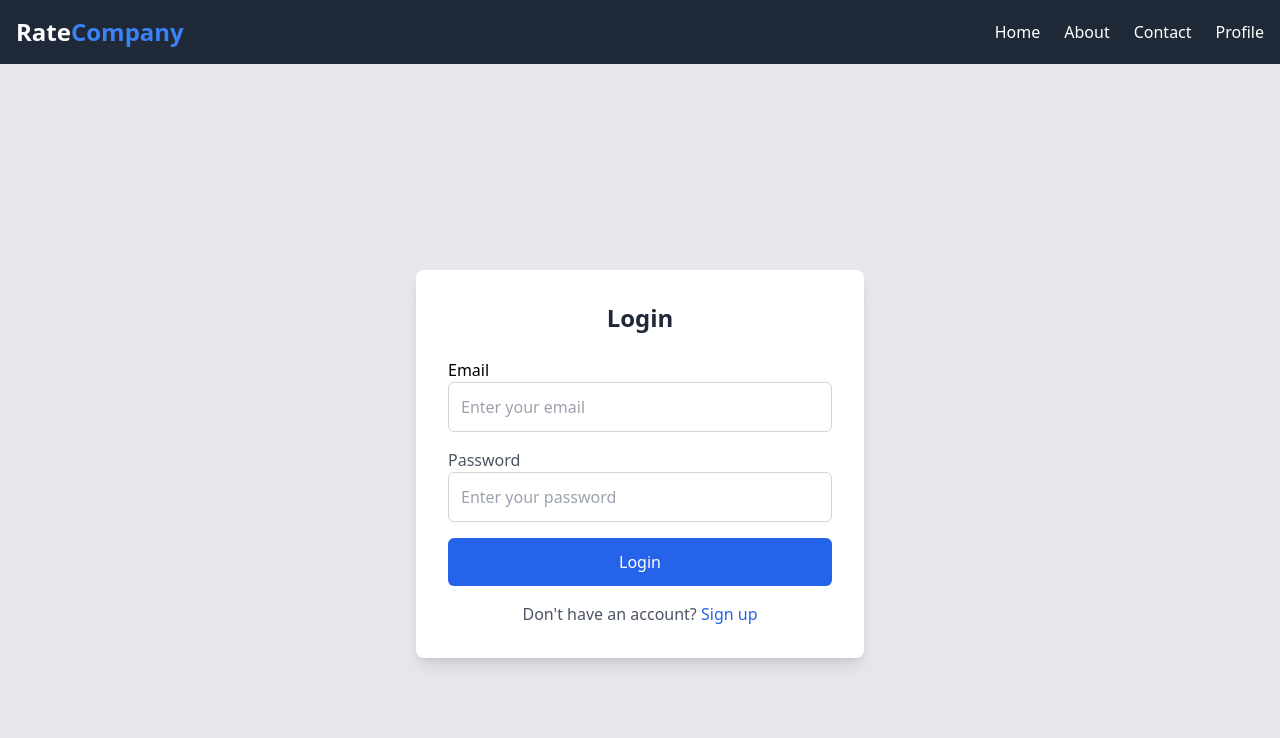
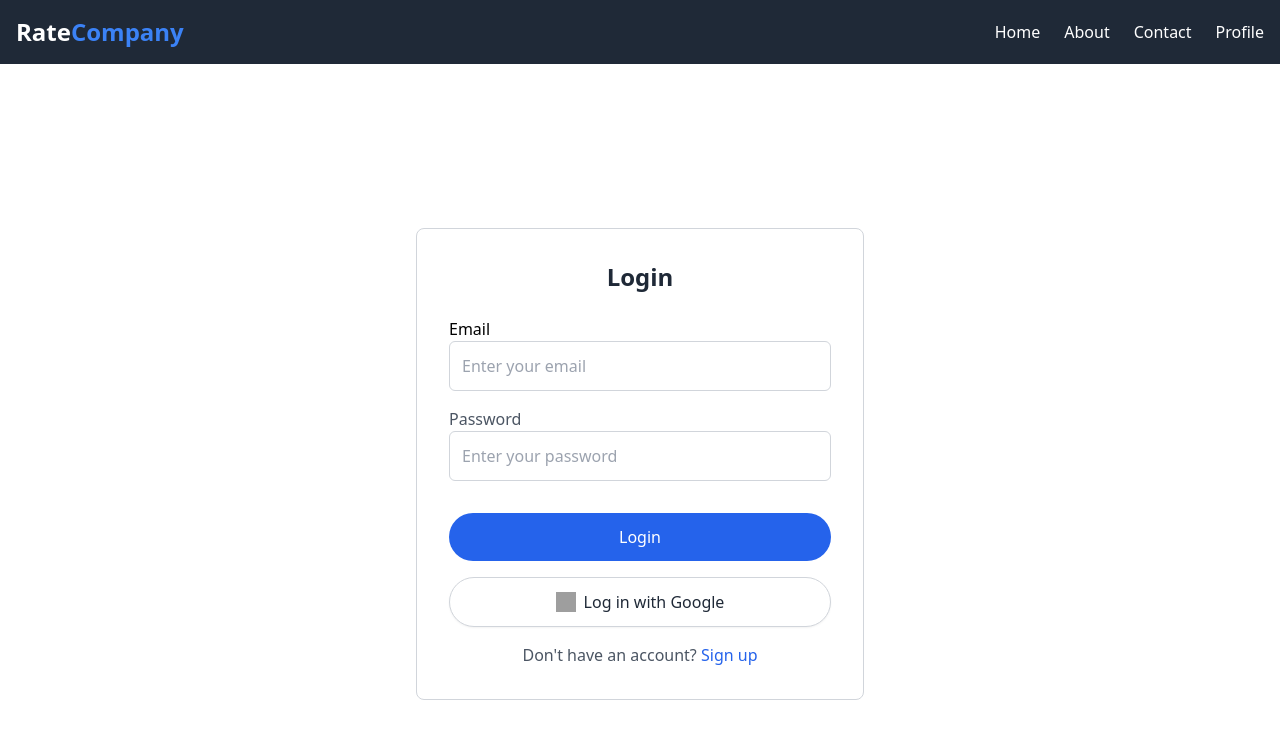
Before and after one commit to kaushalpapnai/ratecompany, a React (Create React App) app: page /login in a window 1280 px wide. Shown: the top 738 px of the page. Built offline with nearby package versions, Linux system fonts and the light colour scheme; no server answers; grey boxes are pictures that could not be loaded.

Commit message:
optimize login form

```diff
--- a/package.json
+++ b/package.json
@@ -3,6 +3,7 @@
   "version": "0.1.0",
   "private": true,
   "dependencies": {
+    "@heroicons/react": "^2.2.0",
     "@reduxjs/toolkit": "^2.4.0",
     "@testing-library/jest-dom": "^5.17.0",
     "@testing-library/react": "^13.4.0",
@@ -14,6 +15,7 @@
     "react-redux": "^9.1.2",
     "react-router-dom": "^7.0.1",
     "react-scripts": "5.0.1",
+    "react-toastify": "^10.0.6",
     "redux": "^5.0.1",
     "web-vitals": "^2.1.4"
   },
--- a/src/components/LoginForm.jsx
+++ b/src/components/LoginForm.jsx
@@ -3,11 +3,14 @@ import {
   createUserWithEmailAndPassword,
   getAuth,
   updateProfile,
-  signInWithEmailAndPassword
+  signInWithEmailAndPassword,
 } from "firebase/auth";
 import { app } from "../firebase";
 import { useDispatch } from "react-redux";
 import { addUser } from "../store/slices/userSlice";
+import { GoogleAuthProvider, signInWithPopup } from "firebase/auth";
+import { ExclamationCircleIcon } from "@heroicons/react/16/solid";
+// import { ExclamationCircleIcon } from '@heroicons/react/solid';
 
 
 const LoginForm = () => {
@@ -15,26 +18,52 @@ const LoginForm = () => {
   const [password, setPassword] = useState("");
   const [name, setName] = useState("");
   const [isLogin, setIsLogin] = useState(true);
-  const [loginError,setLoginError] = useState(" ")
-  const [signUpError,setSignUpError] = useState(" ")
+  const [loginError, setLoginError] = useState("");
+  const [signUpError, setSignUpError] = useState("");
 
-  const dispatch = useDispatch()
+  const provider = new GoogleAuthProvider();
+  const dispatch = useDispatch();
   const auth = getAuth(app);
+
+  // google sign in ------------->
+  const logInGoogle = () => {
+    signInWithPopup(auth, provider)
+      .then((result) => {
+        // This gives you a Google Access Token. You can use it to access the Google API.
+        const credential = GoogleAuthProvider.credentialFromResult(result);
+        const token = credential.accessToken;
+        // The signed-in user info.
+        const user = result.user;
+        const { uid, displayName, email } = user;
+        dispatch(addUser({ uid, displayName, email }));
+        // IdP data available using getAdditionalUserInfo(result)
+        // ...
+      })
+      .catch((error) => {
+        const errorCode = error.code;
+        const errorMessage = error.message;
+        setLoginError(errorCode);
+        const email = error.customData.email;
+        const credential = GoogleAuthProvider.credentialFromError(error);
+        // ...
+      });
+  };
 
   const handleSubmit = (e) => {
     e.preventDefault();
   };
 
   const handleIsLogin = () => {
-    setLoginError(" ")
-    setSignUpError(" ")
+    setLoginError("");
+    setSignUpError("");
     setIsLogin(!isLogin);
   };
 
   const createUser = () => {
-    if(name === ""){
-        setSignUpError("enter the name")
-        return
+    setSignUpError("");
+    if (name === "") {
+      setSignUpError("enter the name");
+      return;
     }
     createUserWithEmailAndPassword(auth, email, password)
       .then((userCredential) => {
@@ -45,8 +74,8 @@ const LoginForm = () => {
           displayName: name,
         })
           .then(() => {
-            const {uid,displayName,email} = user;
-            dispatch(addUser({ uid, email, displayName }))
+            const { uid, displayName, email } = user;
+            dispatch(addUser({ uid, email, displayName }));
           })
           .catch((error) => {
             console.error("Error updating profile:", error.message);
@@ -55,33 +84,47 @@ const LoginForm = () => {
       .catch((error) => {
         const errorCode = error.code;
         const errorMessage = error.message;
-        setSignUpError(errorCode)
+        setSignUpError(errorCode);
         // ..
       });
   };
 
   const logInUser = () => {
+    setLoginError("")
     signInWithEmailAndPassword(auth, email, password)
       .then((userCredential) => {
         // Signed in
         const user = userCredential.user;
-        const {uid,displayName,email} = user
-        dispatch(addUser({uid,displayName,email}))
+        const { uid, displayName, email } = user;
+        dispatch(addUser({ uid, displayName, email }));
         // ...
       })
       .catch((error) => {
         const errorCode = error.code;
         const errorMessage = error.message;
-        setLoginError(errorCode)
+        setLoginError(errorCode);
       });
   };
 
   return (
-    <div className="flex justify-center items-center h-screen bg-gray-200">
-      <div className="bg-white p-8 rounded-lg shadow-lg w-full max-w-md">
+    <div className="flex justify-center items-center h-screen bg-white">
+      <div className="bg-white p-8 rounded-lg border border-gray-300 w-full max-w-md">
         <h2 className="text-2xl font-semibold text-center text-gray-800 mb-6">
           {isLogin ? "Login" : "Sign Up"}
         </h2>
+        {loginError && (
+          <p className="text-white text-center p-2 rounded-md mb-2 bg-red-500 flex items-center justify-center">
+            <ExclamationCircleIcon className="h-5 w-5 mr-2" />
+            {loginError}
+          </p>
+        )}
+
+        {signUpError && (
+          <p className="text-white text-center p-2 rounded-md mb-2 bg-red-500 flex items-center justify-center">
+          <ExclamationCircleIcon className="h-5 w-5 mr-2" />
+          {signUpError}
+        </p>
+        )}
         <form onSubmit={handleSubmit}>
           {/* Name Input */}
           {!isLogin && (
@@ -116,7 +159,7 @@ const LoginForm = () => {
           </div>
 
           {/* Password Input */}
-          <div className="mb-4">
+          <div className="mb-8">
             <label htmlFor="password" className="block text-gray-600">
               Password
             </label>
@@ -129,15 +172,13 @@ const LoginForm = () => {
               placeholder="Enter your password"
             />
           </div>
-          {loginError ? <p className="text-red-500 mb-2" >{loginError}</p> : null}
-          {signUpError ? <p className="text-red-500 mb-2" >{signUpError}</p> : null}
           {/* Submit Button */}
 
           {isLogin ? (
             <button
               onClick={logInUser}
               type="submit"
-              className="w-full bg-blue-600 text-white py-3 rounded-md hover:bg-blue-700 focus:outline-none"
+              className="w-full bg-blue-600 text-white py-3 rounded-full hover:bg-blue-700 focus:outline-none"
             >
               Login{" "}
             </button>
@@ -150,6 +191,17 @@ const LoginForm = () => {
               Sign Up
             </button>
           )}
+          <button
+            onClick={logInGoogle}
+            className="w-full mt-4 bg-white text-gray-800 py-3 rounded-full border border-gray-300 shadow-sm flex items-center justify-center hover:bg-gray-100 focus:outline-none"
+          >
+            <img
+              src="https://w7.pngwing.com/pngs/338/520/png-transparent-g-suite-google-play-google-logo-google-text-logo-cloud-computing-thumbnail.png"
+              alt="Google logo"
+              className="h-5 w-5 mr-2"
+            />
+            Log in with Google
+          </button>
         </form>
 
         {/* Toggle Login/Sign Up */}
--- a/src/components/Navbar.jsx
+++ b/src/components/Navbar.jsx
@@ -1,6 +1,6 @@
 import React, { useEffect, useState } from "react";
 import { useDispatch } from "react-redux";
-import { Link, Outlet } from "react-router-dom";
+import { Link, Outlet, useLocation, useNavigate } from "react-router-dom";
 import { auth } from "../firebase";
 import { addUser, removeUser } from "../store/slices/userSlice";
 
@@ -8,11 +8,17 @@ const Navbar = () => {
   // State to toggle the mobile menu
   const [isOpen, setIsOpen] = useState(false);
 
+  const location = useLocation()
   const dispatch = useDispatch()
+  const navigate = useNavigate()
 
   useEffect(() => {
     // Firebase Auth Listener
     const unsubscribe = auth.onAuthStateChanged((user) => {
+      if (user && location.pathname === "/login") {
+        // If user is signed in and tries to access /login, redirect to home
+        navigate("/");
+      }
       if (user) {
         // User is signed in, sync user data to Redux
         const { uid, email, displayName } = user;
@@ -25,7 +31,7 @@ const Navbar = () => {
 
     // Cleanup the listener on component unmount
     return () => unsubscribe();
-  }, [dispatch]);
+  }, []);
 
   return (
     <>
--- a/src/components/UserProfilePage.jsx
+++ b/src/components/UserProfilePage.jsx
@@ -1,59 +1,68 @@
-import React from 'react';
+import React, { useState } from "react";
 import { useSelector } from "react-redux";
+import { getAuth, signOut } from "firebase/auth";
+import { useNavigate } from "react-router-dom";
 
 const UserProfilePage = () => {
+  const user = useSelector((store) => store?.user?.user);
+  const auth = getAuth();
+  const navigate = useNavigate();
 
-  const user = useSelector((store)=>store?.user?.user)
+  const handleLogOut = () => {
+    signOut(auth)
+      .then(() => {
+      })
+      .catch((error) => {
+        console.error("Error signing out:", error);
+      });
+  };
 
+  const handleLogIn = () => {
+    navigate("/login");
+  };
 
   return (
     <div className="min-h-screen bg-gray-100 p-6 flex justify-center">
       <div className="bg-white p-6 rounded-lg shadow-lg w-full max-w-lg">
-        <h2 className="text-2xl font-semibold text-center text-gray-800 mb-6">
+        <h2 className="text-2xl font-semibold text-center mb-6">
           Your Profile
         </h2>
-
-        {/* User Information Section */}
-        <div className="mb-6">
-          <h3 className="text-lg font-semibold text-gray-700">Personal Details</h3>
-          <div className="mt-4 space-y-2">
+        {user ? (
+          <div className="mb-6">
             <p>
-              <strong>Name:</strong> { user ? user.displayName : "undefined"}
+              <strong>Name:</strong> {user?.displayName || "undefined"}
             </p>
             <p>
-              <strong>Email:</strong> { user ? user.email : "undefined"}
+              <strong>Email:</strong> {user?.email || "undefined"}
             </p>
           </div>
-        </div>
-
-        {/* User Reviews Section */}
-        {/* <div className="mb-6">
-          <h3 className="text-lg font-semibold text-gray-700">Your Reviews</h3>
-          {user.reviews && user.reviews.length > 0 ? (
-            <ul className="mt-4 space-y-4">
-              {user.reviews.map((review, index) => (
-                <li
-                  key={index}
-                  className="p-4 bg-gray-50 rounded-lg shadow-sm border border-gray-200"
-                >
-                  <p className="font-semibold">{review.companyName}</p>
-                  <p className="text-sm text-gray-600">Rating: {review.rating} ★</p>
-                  <p className="text-gray-700 mt-2">{review.comment}</p>
-                </li>
-              ))}
-            </ul>
+        ) : (
+          <h1 className="text-gray-600 text-3xl font-semibold mb-5 text-center  p-4">
+            Please login!!!{" "}
+            <span role="img" aria-label="unamused face">
+              🫤
+            </span>
+          </h1>
+        )}
+        <div className="flex justify-center">
+          {user ? (
+            <button
+              onClick={handleLogOut}
+              className="bg-blue-600 text-white px-4 py-2 rounded-md hover:bg-blue-700"
+            >
+              Log Out
+            </button>
           ) : (
-            <p className="mt-4 text-gray-600">You haven't submitted any reviews yet.</p>
+            <button
+              onClick={handleLogIn}
+              className="bg-blue-600 text-white px-4 py-2 rounded-md hover:bg-blue-700"
+            >
+              Log In
+            </button>
           )}
-        </div> */}
-
-        {/* Edit Profile Button */}
-        <div className="flex justify-center">
-          <button className="bg-blue-600 text-white px-4 py-2 rounded-md hover:bg-blue-700 focus:outline-none">
-            Edit Profile
-          </button>
         </div>
       </div>
+
     </div>
   );
 };
```
Also changed, not shown: 1 other file (tests, documents, lock files or other folders).
